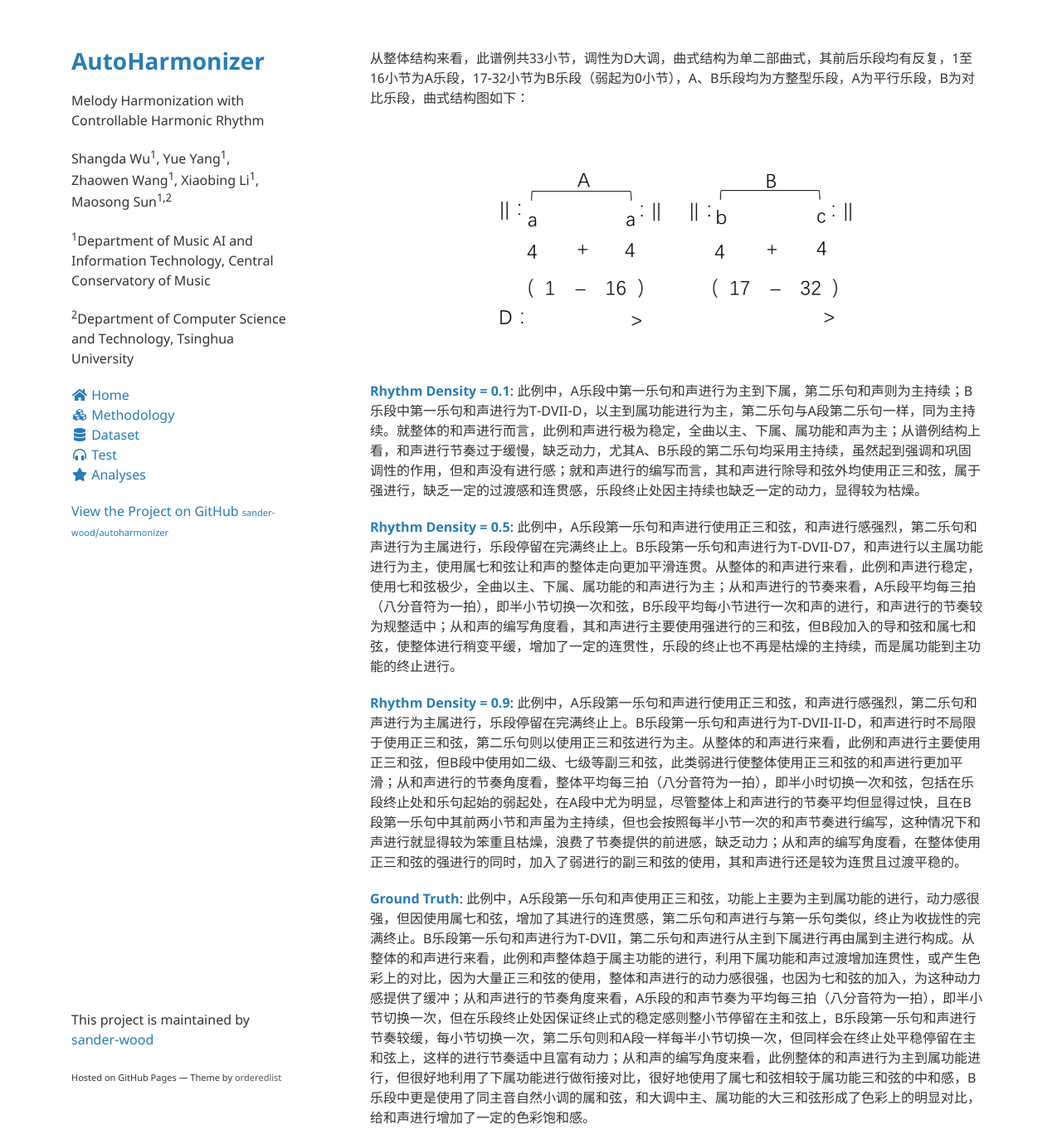
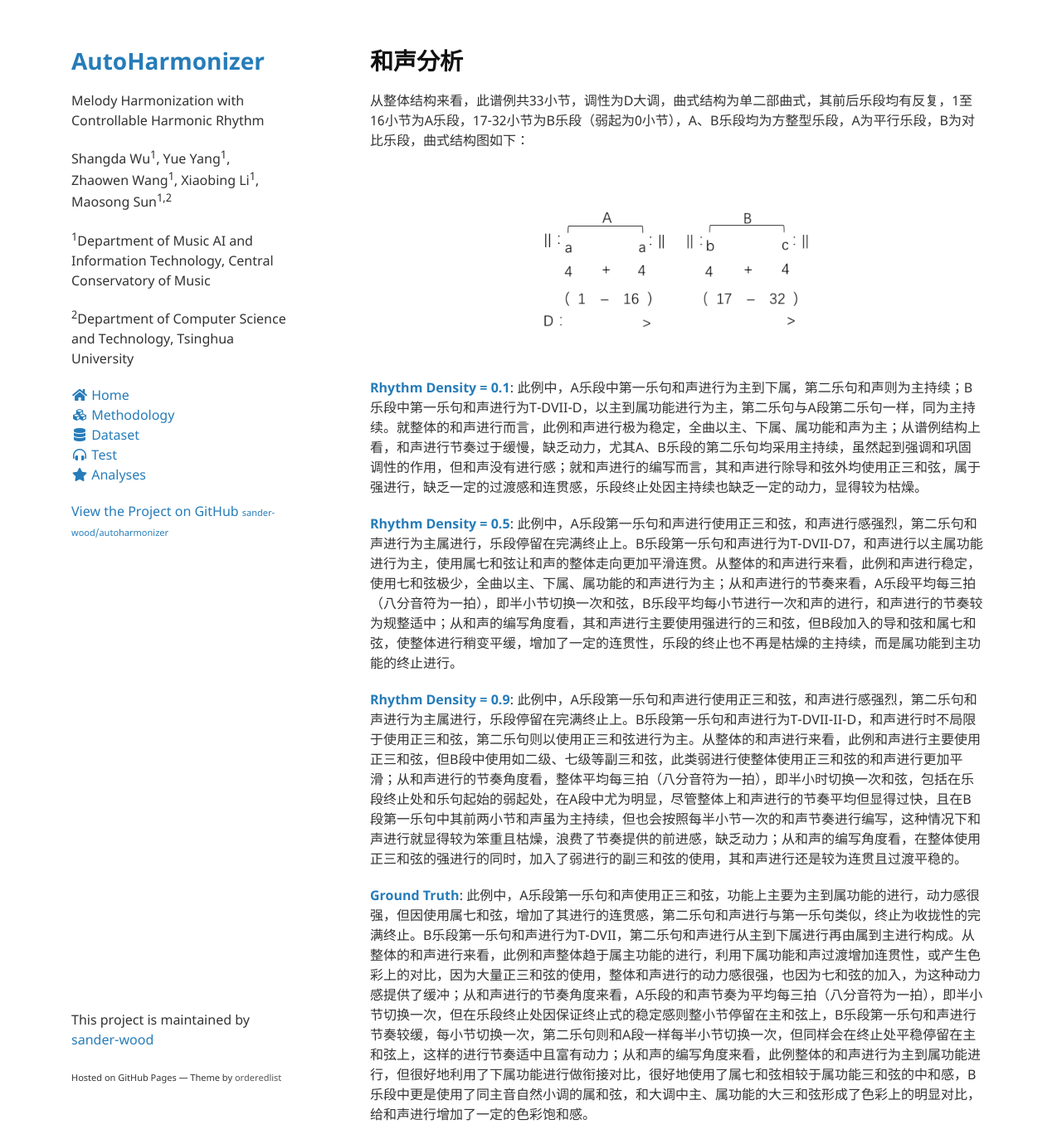
Before and after one commit to sander-wood/autoharmonizer, a Jekyll site: the page built from analyses.md, in a window 1280 px wide and 1379 px high. Shown: the whole window at 83% size. Built offline with Jekyll 4.4.1, drawn with Linux system fonts in a browser that asks for light colours; nearby versions of some CDN libraries.

Commit message:
Add files via upload

```diff
--- a/analyses.md
+++ b/analyses.md
@@ -13,10 +13,12 @@ title: Analyses
     });
 </script>
 
+# 和声分析
+
 从整体结构来看，此谱例共33小节，调性为D大调，曲式结构为单二部曲式，其前后乐段均有反复，1至16小节为A乐段，17-32小节为B乐段（弱起为0小节），A、B乐段均为方整型乐段，A为平行乐段，B为对比乐段，曲式结构图如下：
 
 <br>
-<center><img src="figs/analyse.png" alt="/analyse" style="zoom:80%"></center>
+<center><img src="figs/analyse.png" alt="/analyse" style="zoom:60%"></center>
 <br>
 
 **[Rhythm Density = 0.1](pdf/outputs-0.1/jigs51.pdf)**: 此例中，A乐段中第一乐句和声进行为主到下属，第二乐句和声则为主持续；B乐段中第一乐句和声进行为T-DVII-D，以主到属功能进行为主，第二乐句与A段第二乐句一样，同为主持续。就整体的和声进行而言，此例和声进行极为稳定，全曲以主、下属、属功能和声为主；从谱例结构上看，和声进行节奏过于缓慢，缺乏动力，尤其A、B乐段的第二乐句均采用主持续，虽然起到强调和巩固调性的作用，但和声没有进行感；就和声进行的编写而言，其和声进行除导和弦外均使用正三和弦，属于强进行，缺乏一定的过渡感和连贯感，乐段终止处因主持续也缺乏一定的动力，显得较为枯燥。
```
